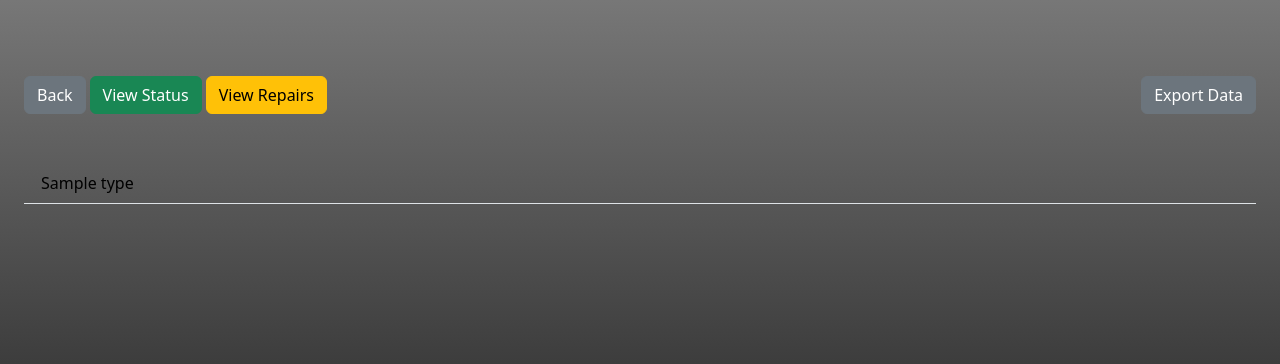
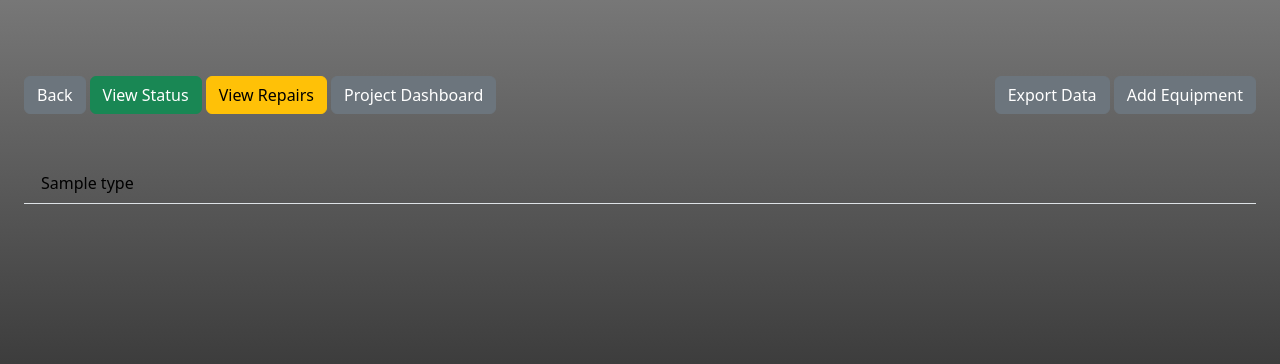
Before and after one commit to chadapopp/Digital-Wallchart, a Flask app: template flask_app/templates/wallchart/wallchart.html in a window 1280 px wide. Shown: the part 56-420 px from the top of the page. Run offline with Flask 3, Linux system fonts and the light colour scheme; the visitor is signed in with stand-in values (Sample User, id 1); tables that the repository leaves empty or names only in its code hold one stand-in row (values such as "Sample post"); the template is opened without the code that fills it: most values are stand-ins (such as "Sample title", 1, 10 or a date in 2020); data that the repository does not hold is empty.

Commit message:
Update wallchart.html

```diff
--- a/flask_app/templates/wallchart/wallchart.html
+++ b/flask_app/templates/wallchart/wallchart.html
@@ -13,9 +13,13 @@
             {% include '_back_button.html' %}
             <a href="/project/status_page/{{project.id}}" class="btn btn-success mb-5 ms-1">View Status</a>
             <a href="/repairs/view_all_repairs/{{project.id}}" class="btn btn-warning mb-5 ms-1">View Repairs</a>
+            <a href="/view_project_by_id/{{project.id}}" class="btn btn-secondary mb-5 ms-1">Project Dashboard</a>
         </div>
         <div>
             <a href="/export_data/{{ project.id }}" class="btn btn-secondary mb-5">Export Data</a>
+            {% if session['user_role'] == 'admin' %}
+                <a href="/add_single_equipment/{{ project.id }}" class="btn btn-secondary mb-5">Add Equipment</a>
+            {% endif %}
         </div>
     </div>
     <div class="tabs text-black">
```
